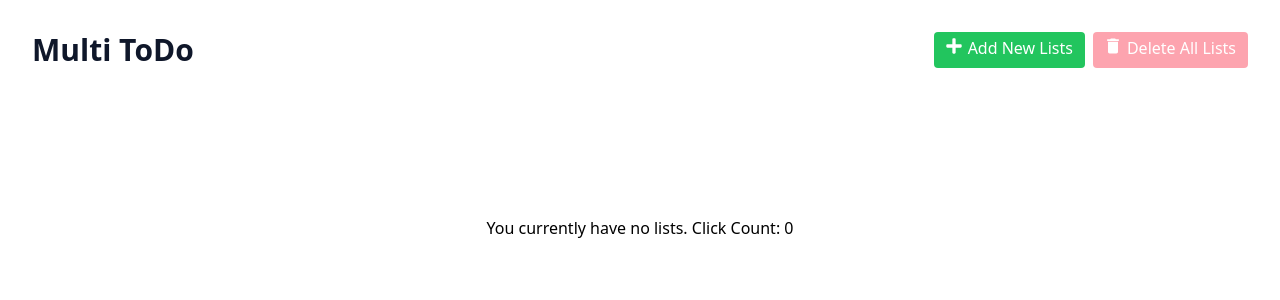
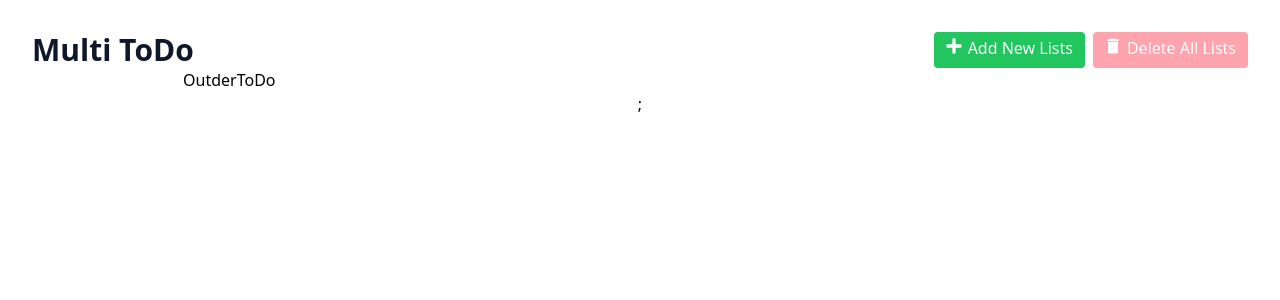
Before and after one commit to JANA-hassanhashmi/MultiTodo, a React (Vite) app in the folder MultiTodoList/: page / in a window 1280 px wide. Both pictures are taken after a click on the element "Add New Lists". Shown: the top 300 px of the page. Built offline with nearby package versions, Linux system fonts and the light colour scheme.

Commit message:
began working on grid item display

```diff
--- a/MultiTodoList/src/App.tsx
+++ b/MultiTodoList/src/App.tsx
@@ -2,15 +2,18 @@ import { useState } from 'react'
 import './App.css'
 import MainButton from './components/MainButton';
 import DialogBox from './components/DialogBox';
+import OutderToDo from './components/OutderToDo';
 
 
 type innerToDo = {
+  id: number;
   text: string;
   isDone: boolean;
   dueDate: Date;
 }
 
 type outerToDo = {
+  id: number;
   title: string;
   innerToDoList: innerToDo[];
 }
@@ -22,11 +25,12 @@ function App() {
 
   const handleAdd = () => {
     const blankTodo: outerToDo = {
+      id: Date.now(),
       title: "Click me to edit title",
       innerToDoList:[]
     };
 
-    outerToDoList.push(blankTodo)
+    setOuterToDoList(oldValue => ([...oldValue, blankTodo]))
     console.log(outerToDoList)
   }
 
@@ -54,11 +58,21 @@ function App() {
         </div>
 
       </div>
-      <div className='flex items-center justify-center h-80'>
+
+      {
+        (outerToDoList.length === 0) ? (
+        <div className='flex items-center justify-center h-80'>
         <span onClick={() => setCount((count) => count + 1)}>
         You currently have no lists. Click Count: {count}
         </span>
-      </div>
+        </div>) : (
+        <div className='grid grid-cols-1 md:grid-cols-2 lg:grid-cols-3 gap-4'>
+          {outerToDoList.map( outerToDo =>(<OutderToDo />))}
+
+        </div>
+      )
+      };
+
     </>
   )
 }
--- /dev/null
+++ b/MultiTodoList/src/components/OutderToDo.tsx
@@ -0,0 +1,16 @@
+import React from 'react'
+
+
+interface Props {
+    isPopupOpen: boolean;
+    handleClosePopup: () => void;
+}
+
+
+const OutderToDo: React.FC<Props> = () => {
+  return (
+    <div>OutderToDo</div>
+  )
+}
+
+export default OutderToDo
```
